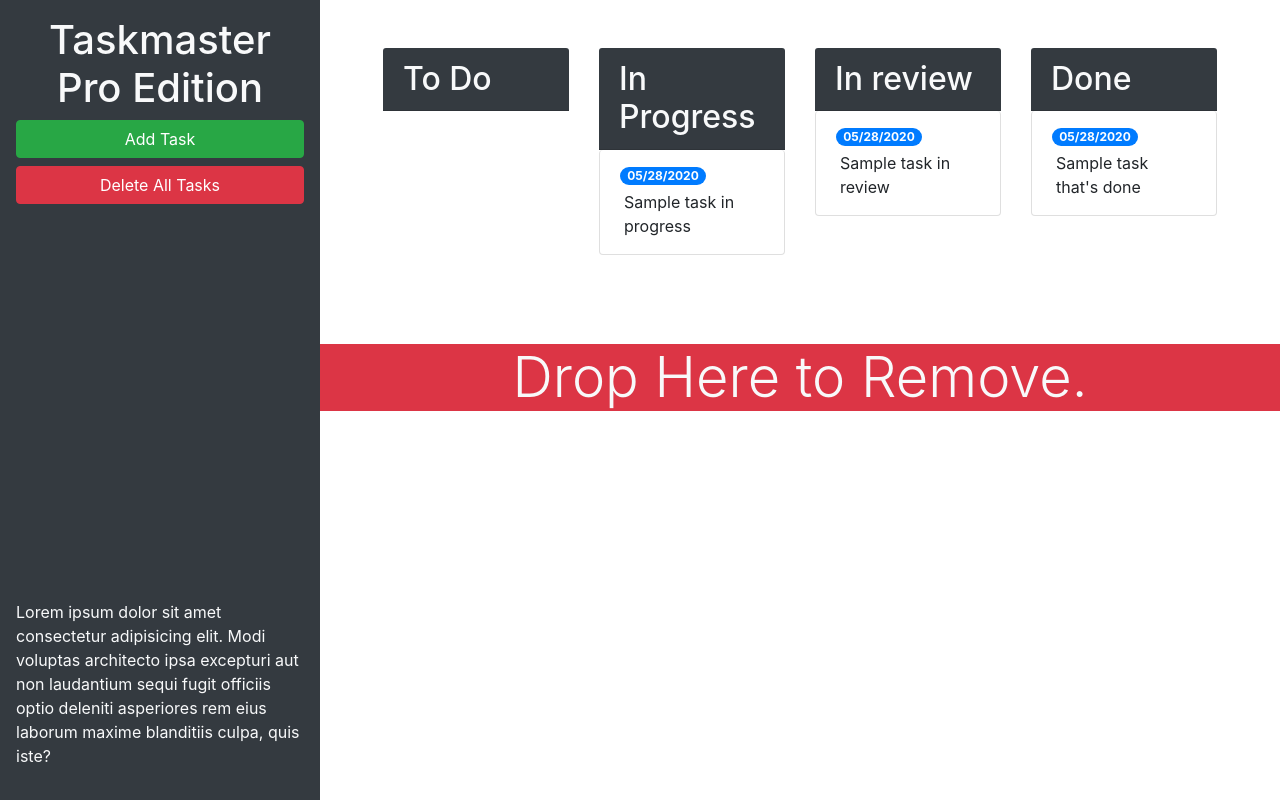
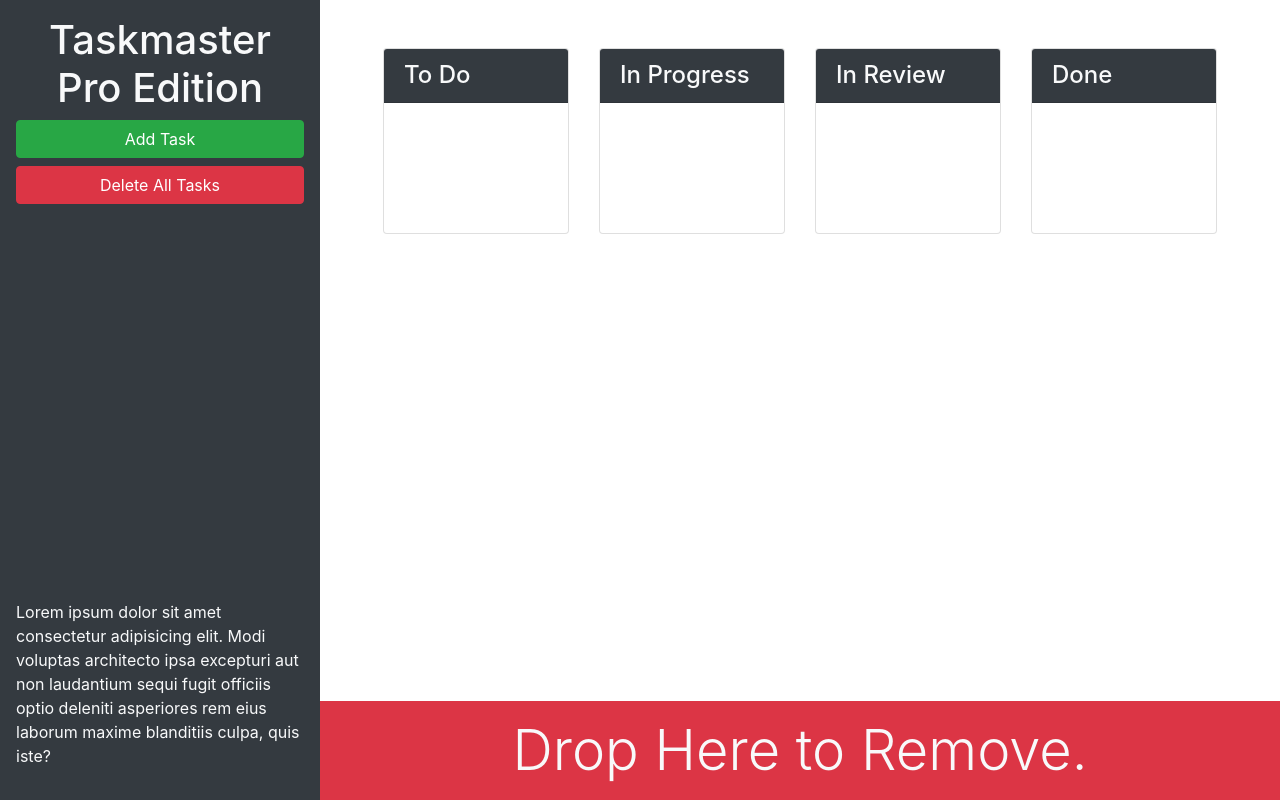
Before and after one commit to JmolinaCarr/taskmaster-pro, a plain HTML site: page index.html in a window 1280 px wide. Drawn offline with nearby package versions, Linux system fonts and the light colour scheme.

Commit message:
updated the code

```diff
--- a/index.html
+++ b/index.html
@@ -14,58 +14,65 @@
 
   <div class="row min-vh-100 no-gutters">
     <header class="col-12 col-lg-3 bg-dark text-light sticky-top d-flex flex-column p-4 p-lg-3">
-      <h1 class="text-center">Taskmaster Pro Edition</h1>
-      <button id="create-task" class="btn btn-block btn-success" data-toggle="modal" data-target="#task-form-modal">Add
-        Task</button>
-      <button id="remove-tasks" class="btn btn-block btn-danger">Delete All Tasks</button>
-      <p class="mt-auto d-none d-lg-block">Lorem ipsum dolor sit amet consectetur adipisicing elit. Modi voluptas architecto ipsa
-        excepturi aut non
-        laudantium sequi fugit officiis optio deleniti asperiores rem eius laborum maxime blanditiis culpa, quis iste?
-      </p>
+      <div>
+        <h1 class="text-center"><span class="oi oi-task d-inline d-lg-none"></span>
+          Taskmaster Pro Edition</h1>
+        <div class="ml-md-auto w-100 w-md-auto">
+          <button id="create-task" class="btn btn-block btn-success" data-toggle="modal"
+            data-target="#task-form-modal">Add Task</button>
+          <button id="remove-tasks" class="btn btn-block btn-danger mb-2 mb-md-4"></span>Delete All Tasks</button>
+        </div>
+      </div>
+      <p class="mt-auto d-none d-lg-block">Lorem ipsum dolor sit amet consectetur adipisicing elit. Modi voluptas
+        architecto ipsa
+        excepturi aut non laudantium sequi fugit officiis optio deleniti asperiores rem eius laborum maxime blanditiis
+        culpa, quis iste?</p>
     </header>
     <main class="col-12 col-lg-9 d-flex flex-column">
       <div class="m-5 row justify-content-around">
-        <div class="col">
-        <h2 class="card-header bg-dark text-light">To Do</h2>
-        <ul id="list-toDo" class="list-group"> </ul>
-        </div>
-        <!--todo end-->
-        <!--in progress start-->
-        <div class="col-12 col-md6 col-xl-3 mb-3">
-          <h2 class="card-header bg-dark text-light">In Progress</h2>
-            <ul id="list-inProgress" class="list-group">
-              <li class="list-group-item">
-                <span class="badge badge-primary badge-pill">05/28/2020</span>
-                <p class="m-1">Sample task in progress</p>
-              </li>
+          <!--  -->
+          <div class="col-12 col-md-6 col-xl-3 mb-3">
+            <div class="card">
+              <h4 class="card-header bg-dark text-light">
+                To Do
+              </h4>
+              <ul id="list-toDo" class="list-group list-group-flush">
               </ul>
             </div>
-        <!--in progress end-->
-        <!--in review start-->
-        <div class="col-12 col-md6 col-xl-3 mb-3">
-          <h2 class="card-header bg-dark text-light">In review</h2>
-          <ul id="list-inReview" class="list-group">
-            <li class="list-group-item">
-              <span class="badge badge-primary badge-pill">05/28/2020</span>
-              <p class="m-1">Sample task in review</p>
-            </li>
+          </div>
+          <!--  -->
+          <div class="col-12 col-md-6 col-xl-3 mb-3">
+            <div class="card">
+              <h4 class="card-header bg-dark text-light">
+                In Progress
+              </h4>
+              <ul id="list-inProgress" class="list-group list-group-flush">
               </ul>
             </div>
-        <!--in review end-->
-        <!--done start-->
-        <div class="col-12 col-md6 col-xl-3 mb-3">
-          <h2 class="card-header bg-dark text-light">Done</h2>
-          <ul id="list-done" class="list-group">
-            <li class="list-group-item">
-              <span class="badge badge-primary badge-pill">05/28/2020</span>
-              <p class="m-1">Sample task that's done</p>
-            </li>
+          </div>
+          <!--  -->
+          <div class="col-12 col-md-6 col-xl-3 mb-3">
+            <div class="card">
+              <h4 class="card-header bg-dark text-light">
+                In Review
+              </h4>
+              <ul id="list-inReview" class="list-group list-group-flush">
               </ul>
             </div>
-        <!--done end-->
           </div>
-      <div id="trash">
-        <div class="w-100 bg-danger text-center text-light display-4">
+          <!--  -->
+          <div class="col-12 col-md-6 col-xl-3 mb-3">
+            <div class="card">
+              <h4 class="card-header bg-dark text-light">
+                Done
+              </h4>
+              <ul id="list-done" class="list-group list-group-flush">
+              </ul>
+            </div>
+          </div>
+      </div>
+      <div class="mt-auto" id="trash">
+        <div class="w-100 bg-danger p-3 text-center text-light display-4">
           Drop Here to Remove.
         </div>
       </div>
@@ -87,7 +94,7 @@
           <form>
             <div class="form-group">
               <label for="modalTaskDescription">Task description</label>
-              <textarea id="modalTaskDescription" rows="3" class="form-control"></textarea>
+              <textarea class="form-control" id="modalTaskDescription" rows="3"></textarea>
             </div>
             <div class="form-group">
               <label for="modalDueDate">Due date</label>
```
Lines whose indentation alone changed are shown as unchanged.
